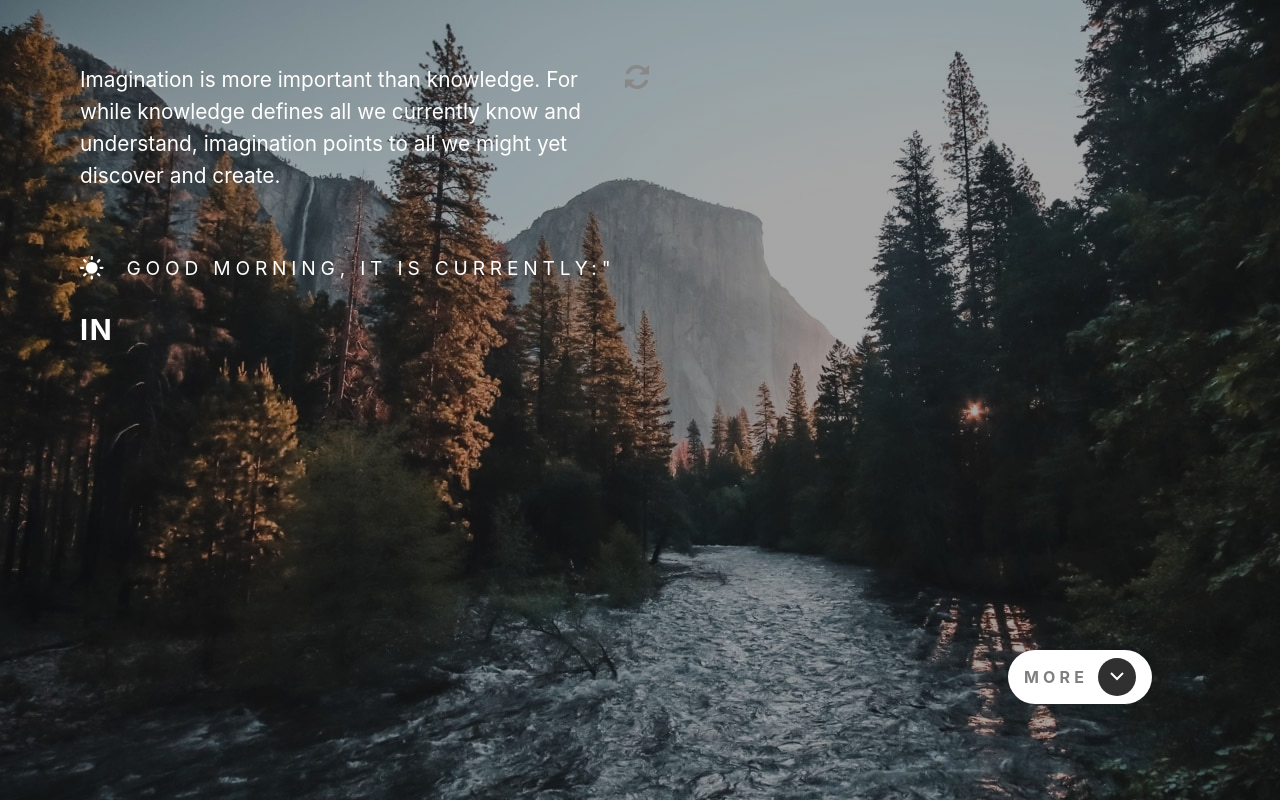
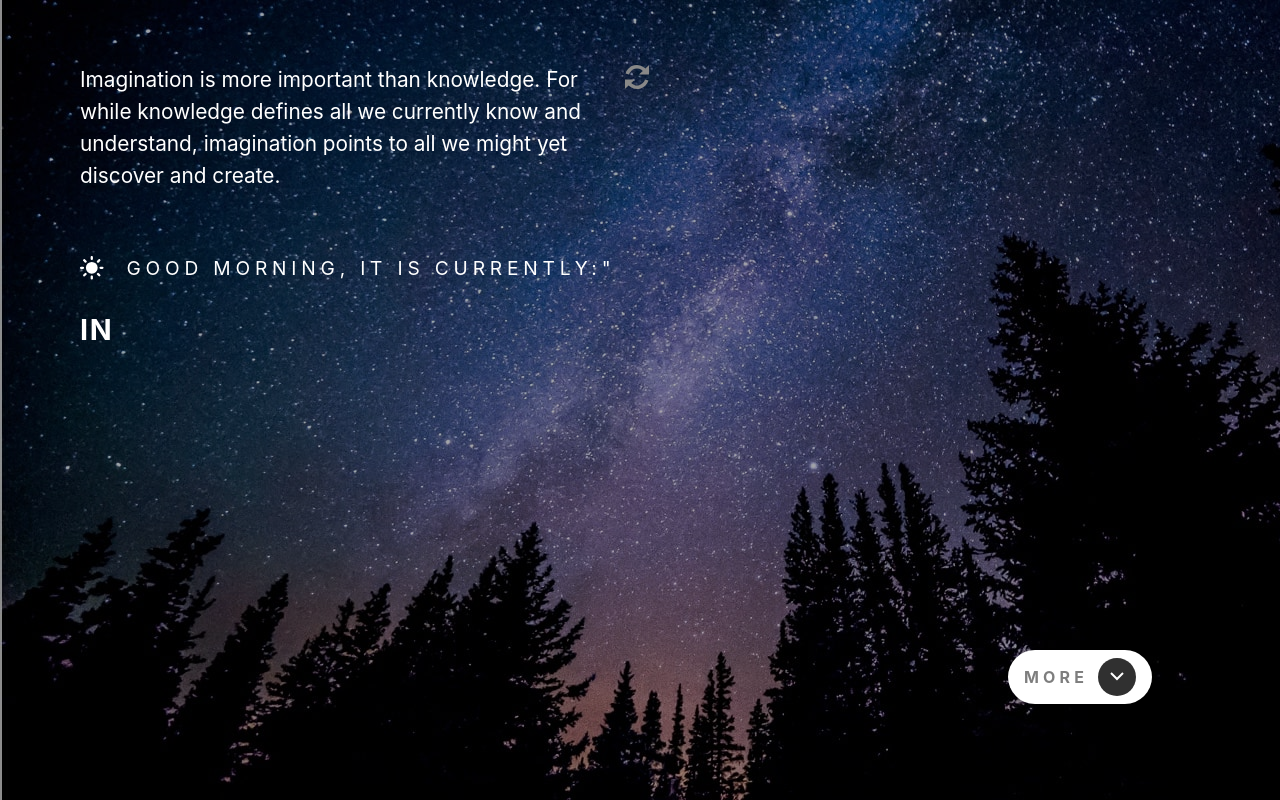
Before and after one commit to chiomaubaezuonu/clock-app, a React (Create React App) app: page / in a window 1280 px wide. Built offline with nearby package versions, Linux system fonts and the light colour scheme; no server answers.

Commit message:
Modified the condition for displaying background image

```diff
--- a/src/App.tsx
+++ b/src/App.tsx
@@ -71,7 +71,7 @@ function App() {
     fetchTime()
   }, [])
   return (
-    <div className={`${hour >= 5 ? "day": "night"}`}>
+    <div className={`${hour >= 5 ? "night": "day"}`}>
 
       <div className={`App ${more ? 'active' : ''} `} style={{ backgroundImage: currentBgImage }}>
         <div className="quotes-div">
```
